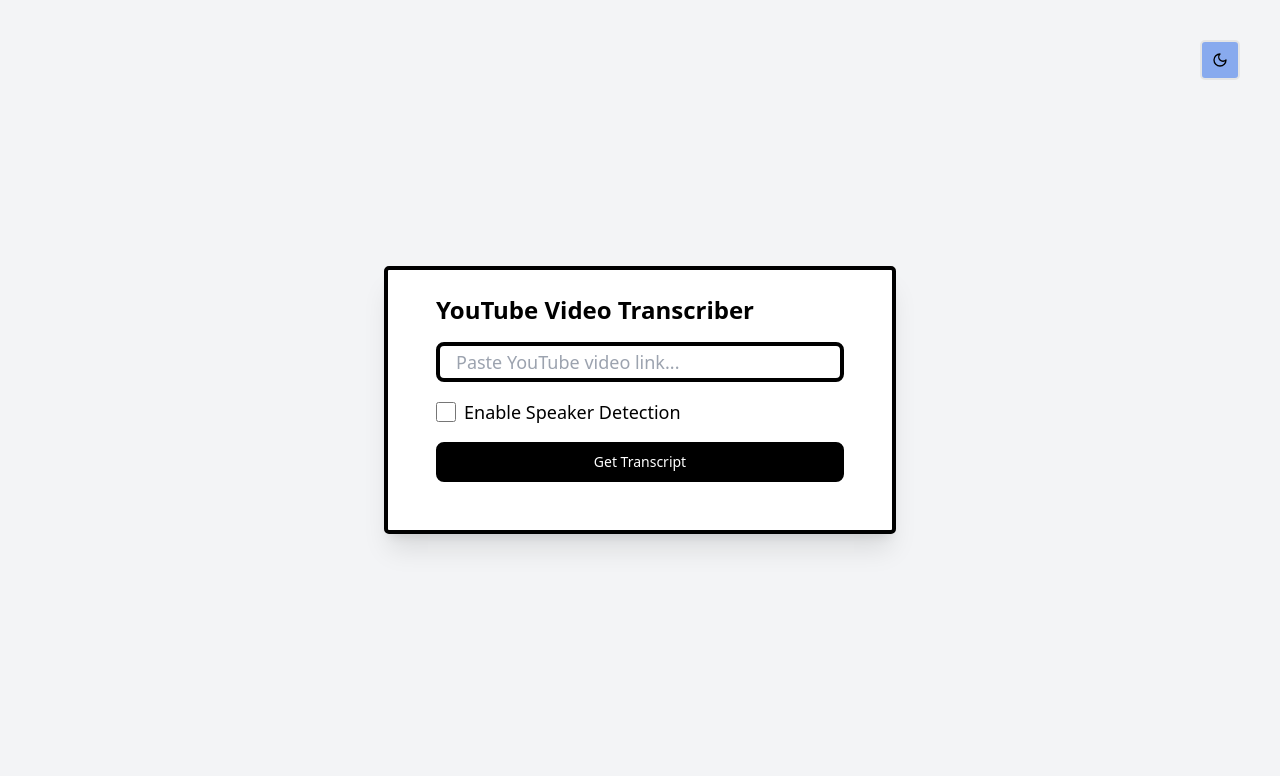
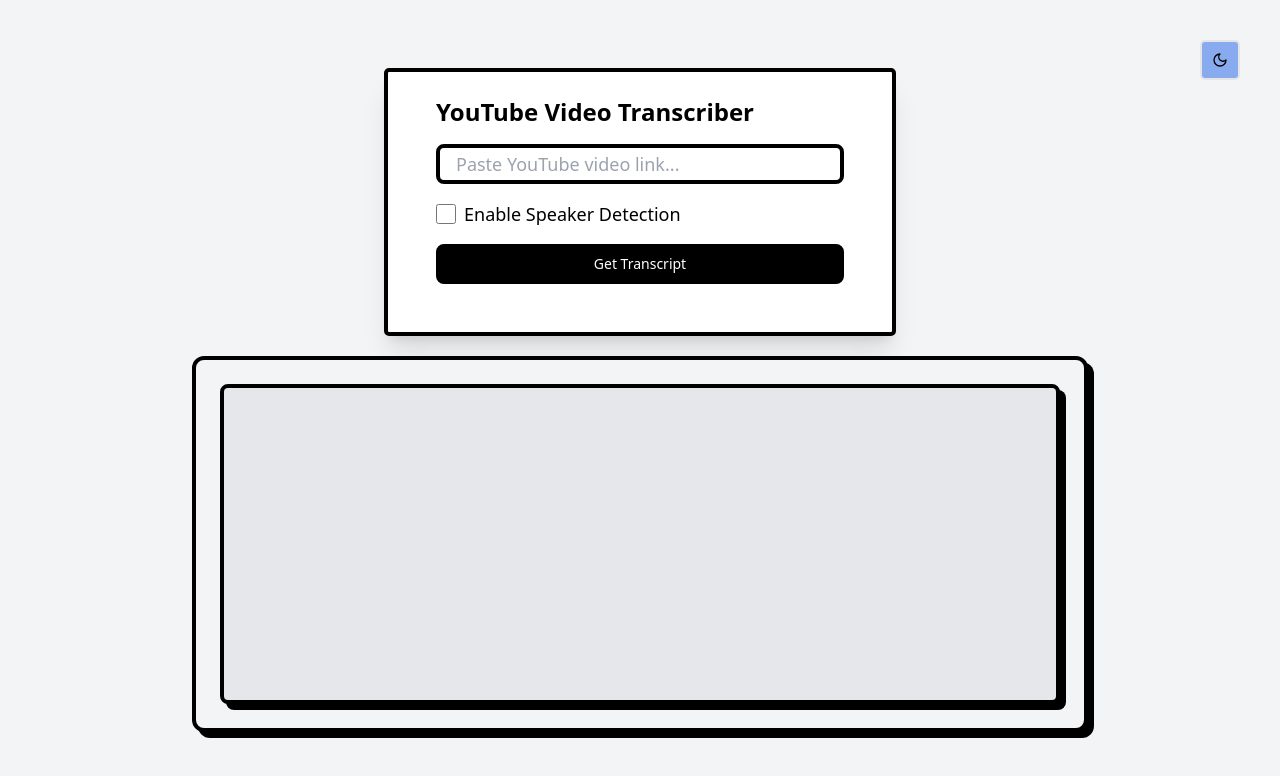
Before and after one commit to afnanhussain2002/read-podcast, a Next.js app: page /transcriber in a window 1280 px wide. Shown: the top 776 px of the page. Built offline with nearby package versions, Linux system fonts and the light colour scheme.

Commit message:
remove the user show from home page

```diff
--- a/app/page.tsx
+++ b/app/page.tsx
@@ -1,16 +1,11 @@
 "use client";
 import { Button } from "@/components/ui/button";
-import { useSession } from "next-auth/react";
 import { signOut } from "next-auth/react";
 import Link from "next/link";
 
 
 export default function Home() {
-  const { data: session, status } = useSession();
 
-  if (status === "loading") {
-    return <p>Loading...</p>;
-  }
   return (
     <header className="dark:bg-secondaryBlack inset-0 flex min-h-[80dvh] w-full flex-col items-center justify-center bg-white bg-[linear-gradient(to_right,#80808033_1px,transparent_1px),linear-gradient(to_bottom,#80808033_1px,transparent_1px)] bg-[size:70px_70px]">
     <div className="mx-auto w-container max-w-full px-5 py-[110px] text-center lg:py-[150px]">
@@ -31,13 +26,7 @@ export default function Home() {
       <p className="my-12 mt-8 text-lg font-normal leading-relaxed md:text-xl lg:text-2xl lg:leading-relaxed">
 
       its going to blow your mind!
-
       </p>
-      {session?.user ? (
-        <p>Logged in as: {session.user.email} <button onClick={() => signOut()}>Logout</button></p>
-      ) : (
-        <p>Not logged in</p>
-      )}
     </div>
   </header>
   );
--- a/components/Transcriber.tsx
+++ b/components/Transcriber.tsx
@@ -71,12 +71,33 @@ export default function Transcriber() {
           </Button>
         </CardContent>
       </Card>
-      {}
-      {transcript && (
-        <div className={`p-4 mt-5 border-4 rounded-lg h-80 overflow-y-auto transition-all duration-300 ${theme === "dark" ? "border-white bg-gray-700 text-white" : "border-black bg-gray-200 text-black"}`}>
-          <p className="text-lg">{transcript}</p>
+      <div className="mt-5 w-full max-w-4xl p-6 border-4 shadow-[6px_6px_0px_rgba(0,0,0,1)]
+                transition-all duration-300 overflow-y-auto max-h-96
+                rounded-xl bg-gray-100 dark:bg-gray-800
+                text-black dark:text-white border-black dark:border-white">
+  {detectSpeakers && Object.keys(detectSpeakers).length > 0 ? (
+    <>
+      <h3 className="text-2xl font-bold mb-4 border-b-4 border-black dark:border-white pb-2">
+        🎙 Transcription by Speaker
+      </h3>
+      {detectSpeakers.map((utterance, index) => (
+        <div key={index} className="mb-4 p-3 rounded-lg border-4 bg-white dark:bg-gray-900
+                                    border-black dark:border-white shadow-[4px_4px_0px_rgba(0,0,0,1)]">
+          <p className="font-semibold text-lg">
+            <span className="text-blue-600 dark:text-blue-400">Speaker {utterance.speaker}:</span>
+          </p>
+          <p className="ml-2 text-md">{utterance.text}</p>
         </div>
-      )}
+      ))}
+    </>
+  ) : (
+    <div className="p-6 border-4 rounded-lg h-80 overflow-y-auto transition-all duration-300
+                    border-black dark:border-white bg-gray-200 dark:bg-gray-700 text-black dark:text-white
+                    shadow-[6px_6px_0px_rgba(0,0,0,1)]">
+      <p className="text-lg">{transcript}</p>
     </div>
+  )}
+</div>
+      </div>
   );
 }
```
